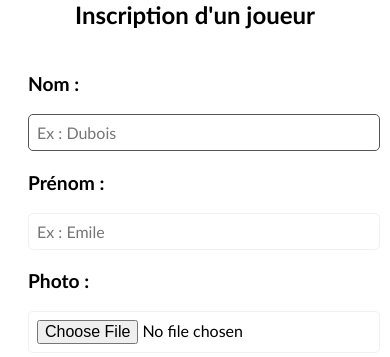
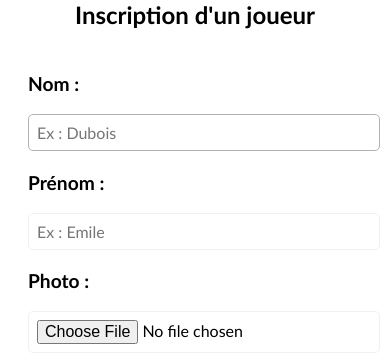
Before and after one commit to NeikoStream/Ultimate-Gestion, a PHP site: page /page/saisieJoueur.php in a window 390 px wide. Shown: the part 170-527 px from the top of the page. Run offline with PHP 8.4, Linux system fonts and the light colour scheme; the visitor is signed in with stand-in values (Sample User, id 1).

Commit message:
Focus Match color (:hover) + responsive menu change value

```diff
--- a/css/style.css
+++ b/css/style.css
@@ -1,7 +1,7 @@
 :root{
   --textColor:#000000;
   --boxShadowColor:#0000003d;
-  --borderColorFocus:#555;
+  --borderColorFocus:#b2b2b2;
   --backgroundColorMenu:#efefef;
   --borderColor:#f1f1f1;
   --whiteColor:#fff;
@@ -155,7 +155,7 @@ a {
 
 /*Partie responsive du menu*/
 
-@media screen and (max-width: 1032px) {
+@media screen and (max-width: 1172px) {
   .navbar {
     padding: 0;
     width: 100%;
@@ -253,7 +253,7 @@ footer p {
 }
 
 .match:hover {
-  background-color: var(--borderColor);
+  background-color: var(--borderColorFocus);
 }
 
 .match h1 {
```
